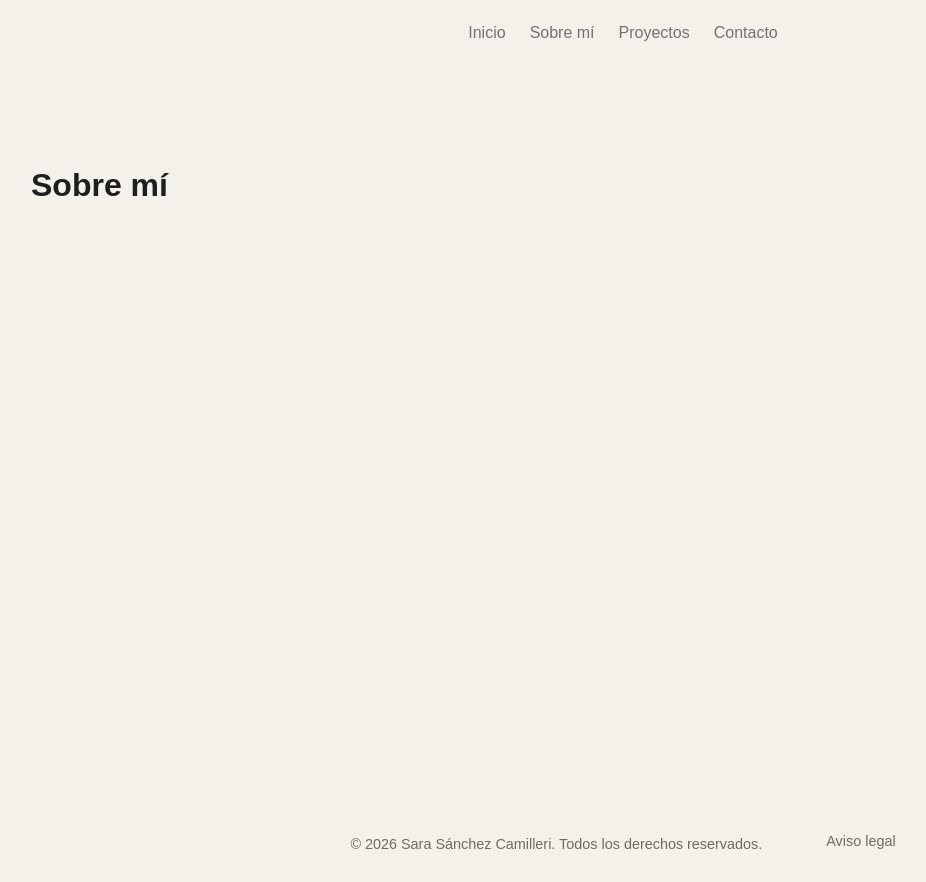
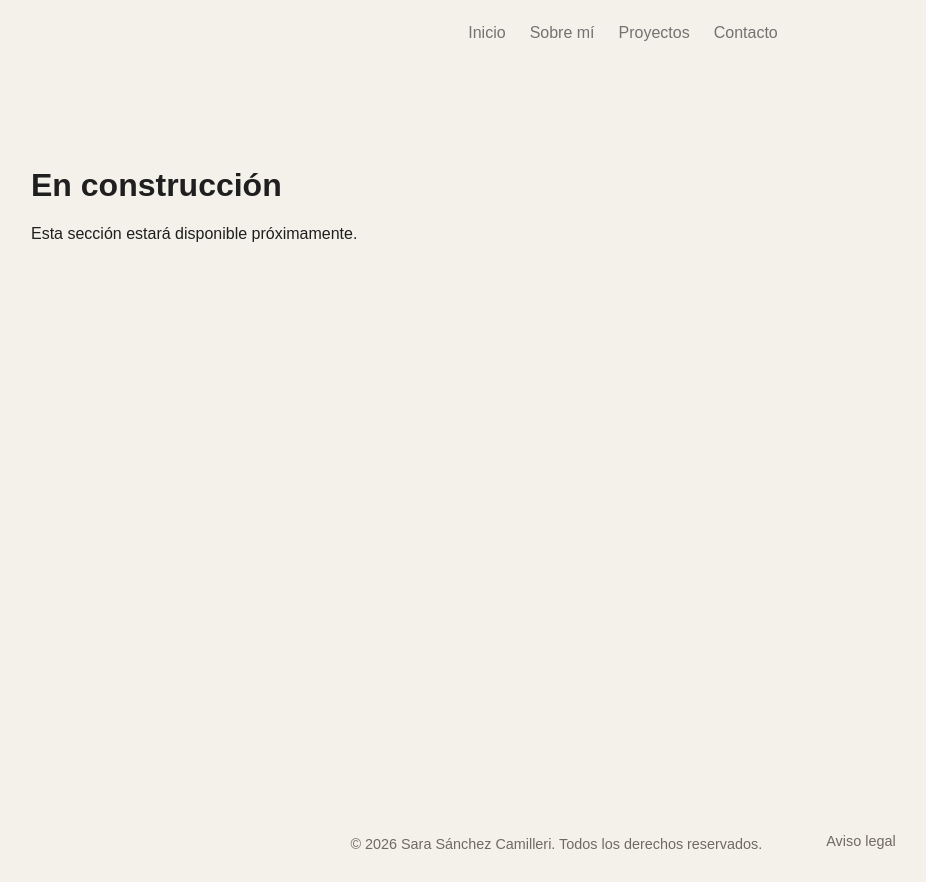
Before and after one commit to SSanCam/CV_WEB, a React (Vite) app: page /about in a window 1280 px wide. Shown: the whole page, without its empty margins (17-943 px from the left). Built offline with nearby package versions, Linux system fonts and the light colour scheme.

Commit message:
Añadir página temporal en construcción

```diff
--- a/src/App.tsx
+++ b/src/App.tsx
@@ -2,9 +2,7 @@
 import Layout from "./components/Layout";
 import Home from "./pages/Home";
 import Legal from "./pages/Legal";
-import About from "./pages/About";
-import Proyects from "./pages/Proyects";
-import Contact from "./pages/Contact";
+import Construction from "./pages/Construction";
 
 const routerBasename =
   import.meta.env.BASE_URL === "/"
@@ -17,9 +15,9 @@
       <Layout>
         <Routes>
           <Route path="/" element={<Home />} />
-          <Route path="/about" element={<About />} />
-          <Route path="/projects" element={<Proyects />} />
-          <Route path="/contact" element={<Contact />} />
+          <Route path="/about" element={<Construction />} />
+          <Route path="/projects" element={<Construction />} />
+          <Route path="/contact" element={<Construction />} />
           <Route path="/legal" element={<Legal />} />
         </Routes>
       </Layout>
--- /dev/null
+++ b/src/pages/Construction.tsx
@@ -0,0 +1,10 @@
+function Construction() {
+  return (
+    <main>
+      <h1>En construcción</h1>
+      <p>Esta sección estará disponible próximamente.</p>
+    </main>
+  );
+}
+
+export default Construction;
--- a/src/pages/Contact.tsx
+++ b/src/pages/Contact.tsx
@@ -1,3 +1,5 @@
+import "../styles/home.css";
+
 function Contact() {
   return (
     <main>
```
